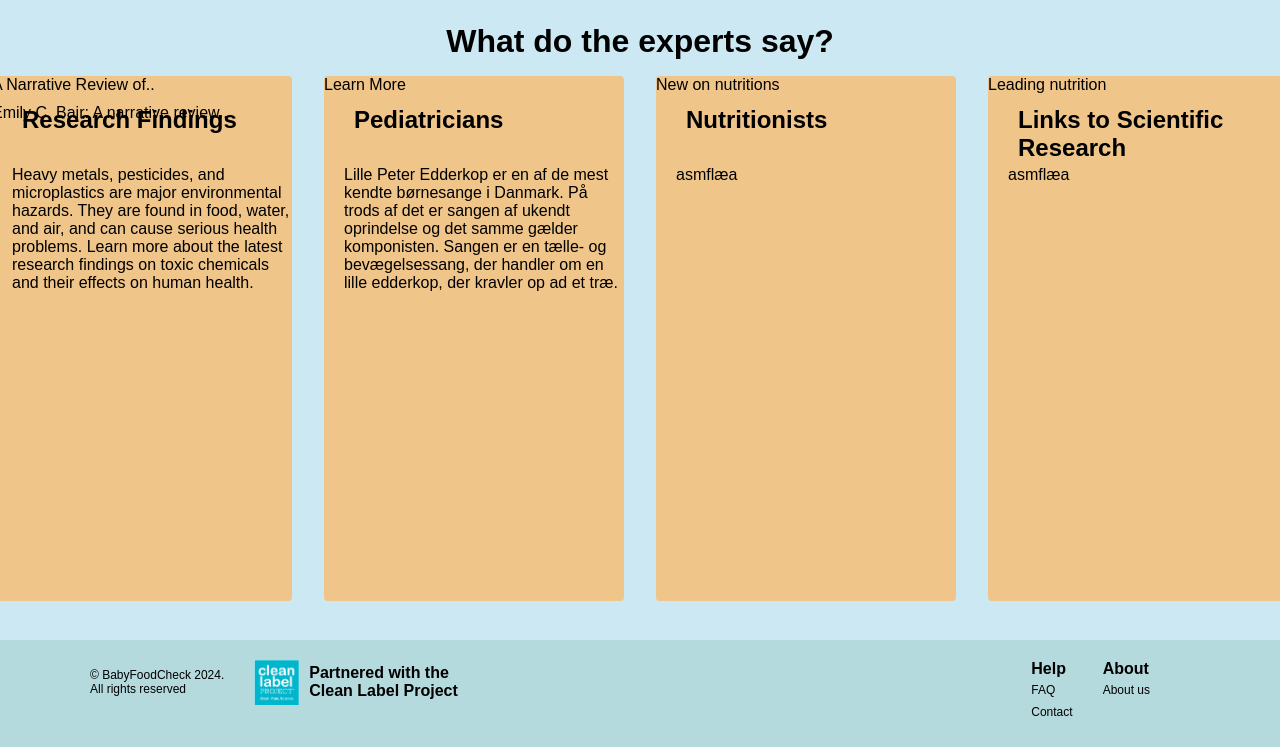
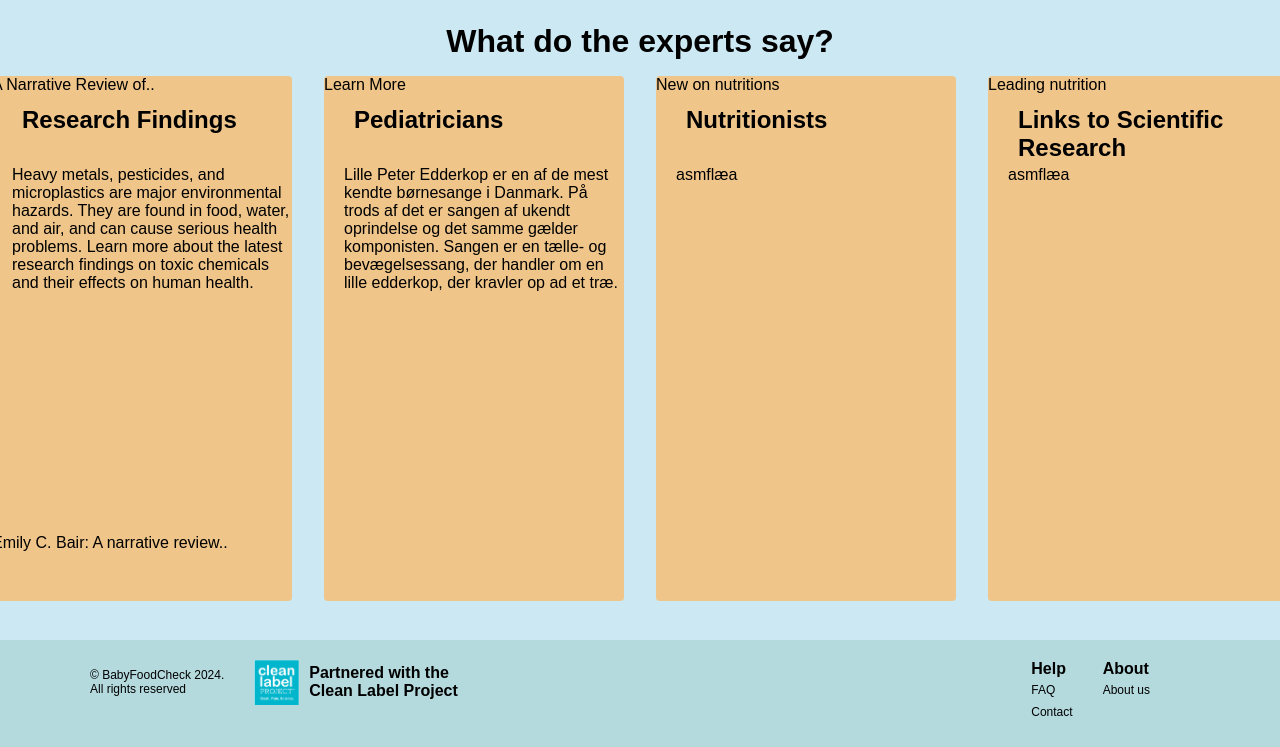
Before and after one commit to AronThrainsson/P7, a Flask app: page /expert in a window 1280 px wide. Shown: the part 100-847 px from the top of the page. Run offline with Flask 3, Linux system fonts and the light colour scheme.

Commit message:
Update styles.css

```diff
--- a/static/styles.css
+++ b/static/styles.css
@@ -447,7 +447,7 @@ justify-content: center;
   background-color: transparent;
   font-size: 1rem;
   display: block;
-  margin-bottom: 10px;
+  margin-bottom: 440px;
   text-align: left;
 }
 
```
